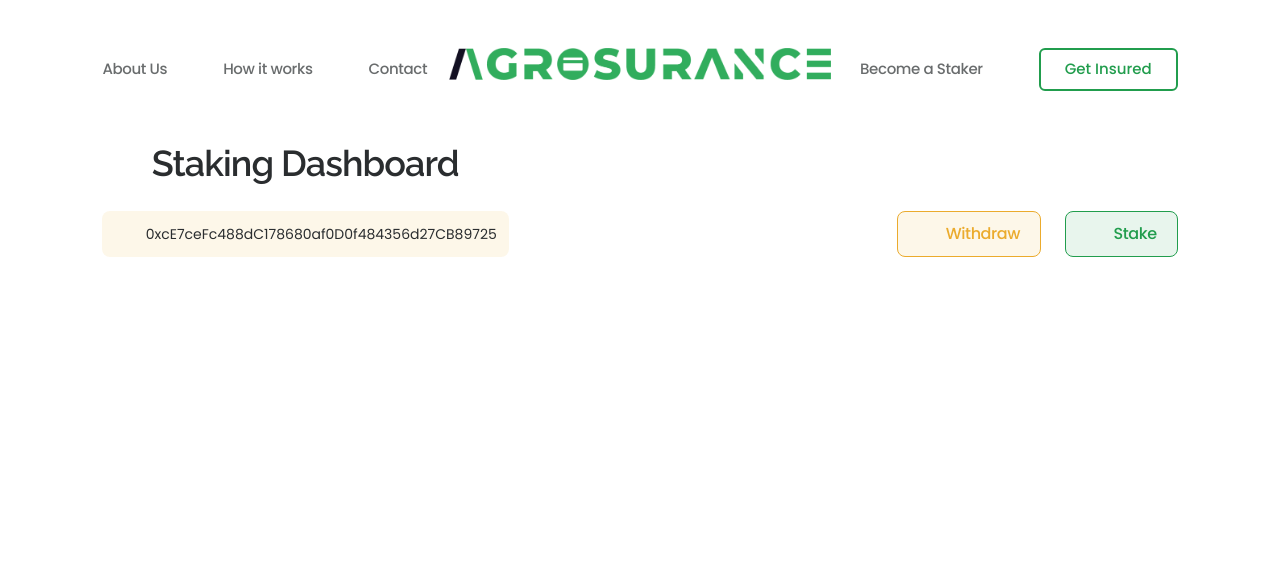
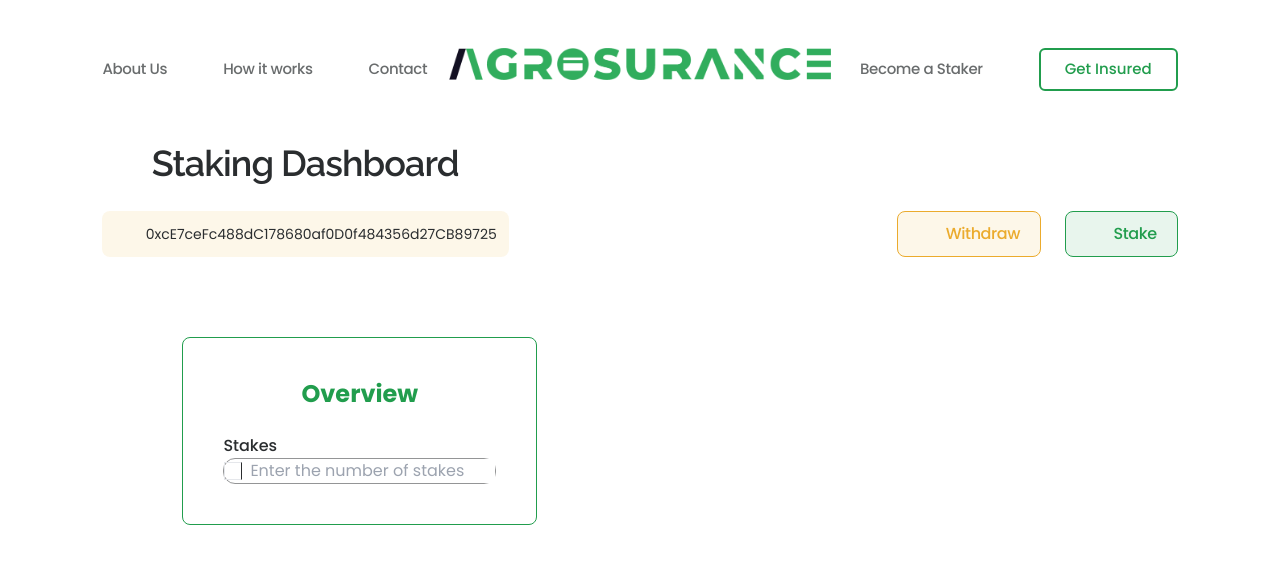
Before and after one commit to agrosurance/Frontend, a React (Vite) app: page /stake in a window 1280 px wide. Shown: the top 564 px of the page. Built offline with nearby package versions, Linux system fonts and the light colour scheme.

Commit message:
Staking modal

```diff
--- a/src/pages/StakingPage/StakingPage.tsx
+++ b/src/pages/StakingPage/StakingPage.tsx
@@ -34,6 +34,22 @@ export default function StakingPage() {
             </button>
           </div>
         </div>
+        <div className="m-20 w-[33%] p-10 flex flex-col rounded-lg border border-primary gap-y-6">
+          <h1 className="self-center text-2xl font-bold text-primary">
+            Overview
+          </h1>
+          <div>
+            <h4 className="text-md font-medium">Stakes</h4>
+            <div className="flex flex-row items-center border-front border border-opacity-50 rounded-xl">
+              <span className="text-4xl py-2 px-2 border border-r-front"></span>
+              <input
+                type="number"
+                placeholder="Enter the number of stakes"
+                className="text-md px-2 w-full"
+              />
+            </div>
+          </div>
+        </div>
       </section>
       <section className="my-3 flex">
         <div className=""></div>
```
